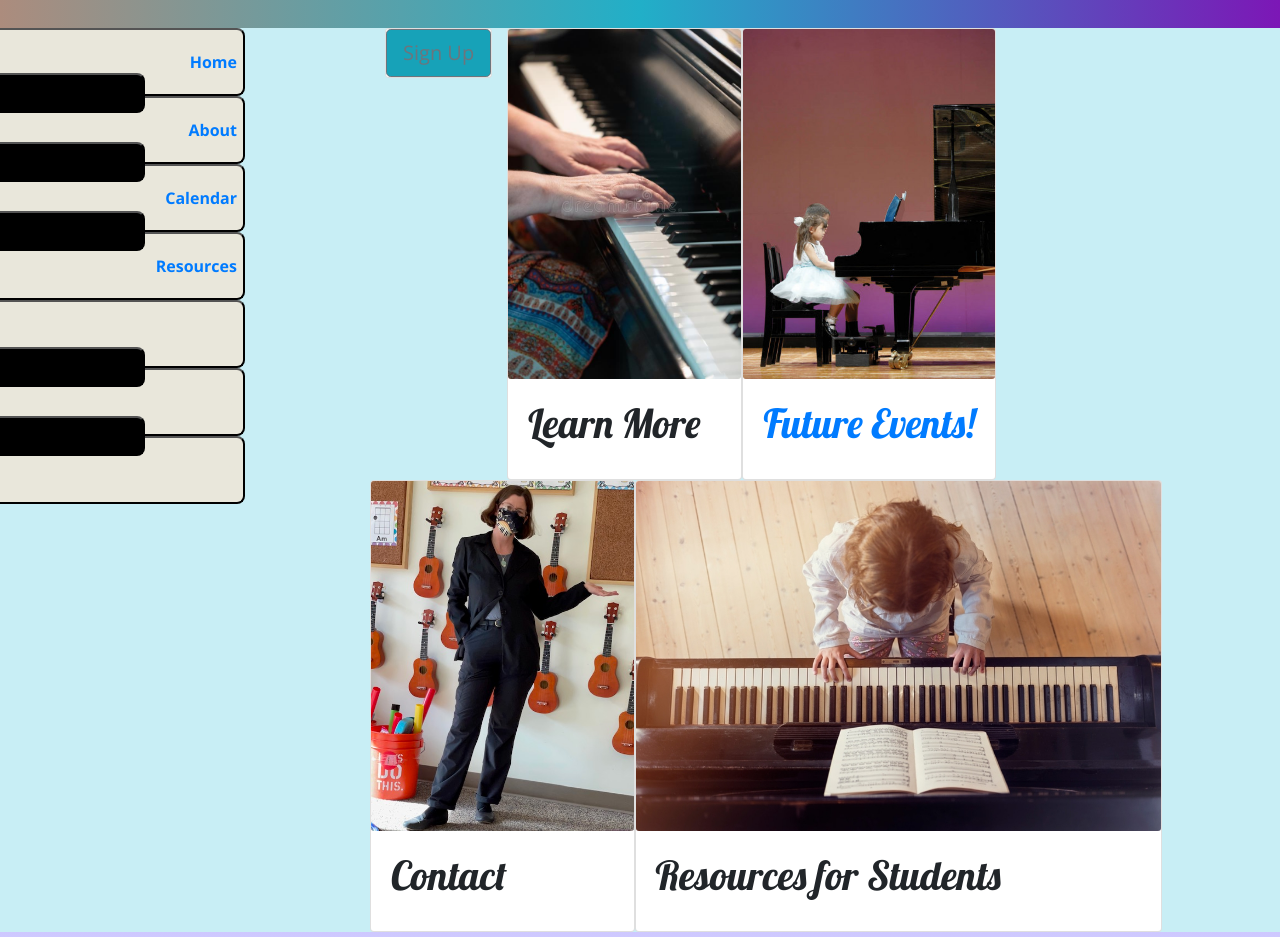
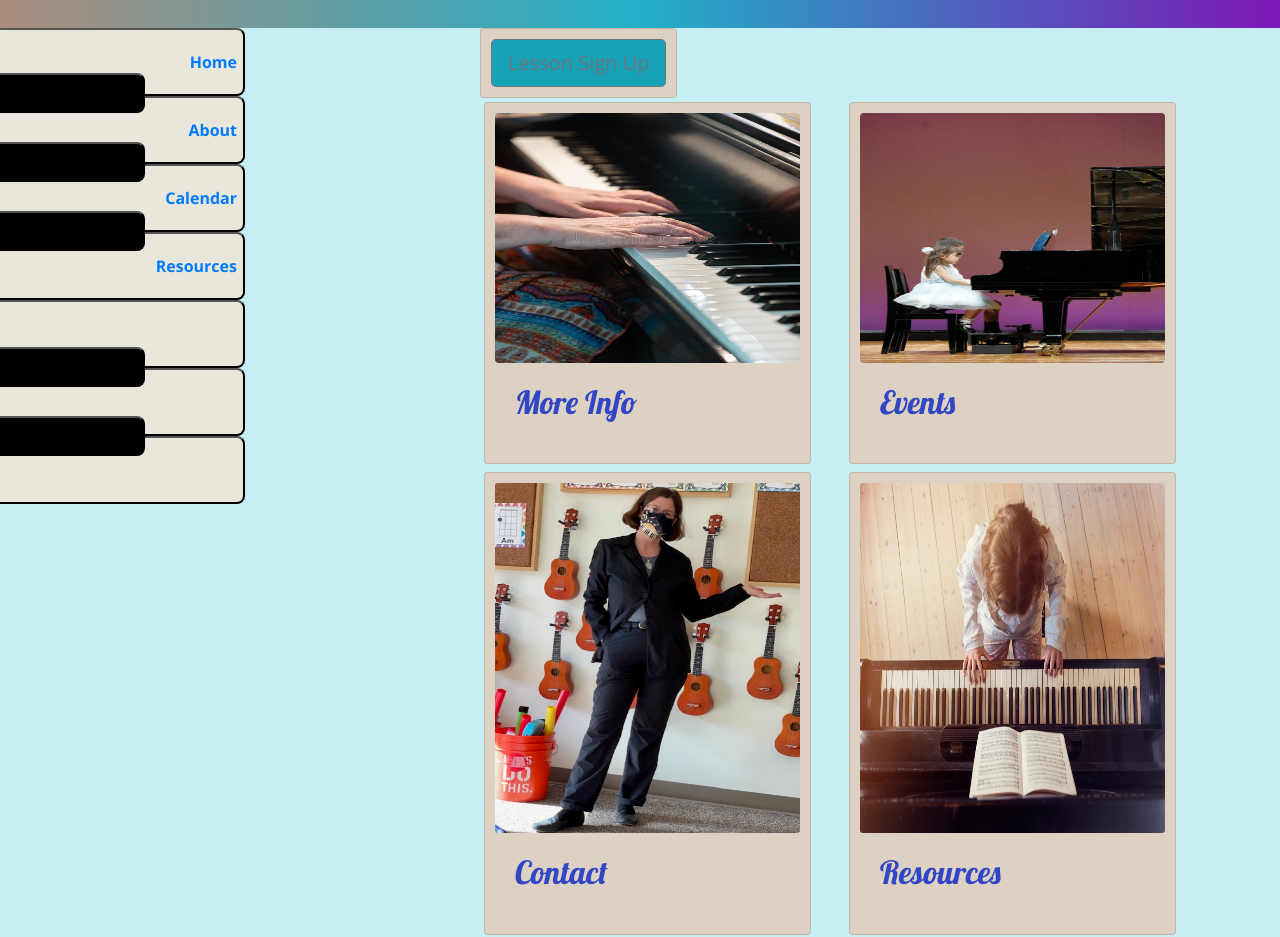
Before and after one commit to Sheilabob/DCM-in-React, a React (Create React App) app: page /home in a window 1280 px wide. Shown: the part 152-1089 px from the top of the page. Built offline with nearby package versions, Linux system fonts and the light colour scheme.

Commit message:
card styling started

```diff
--- a/src/App.css
+++ b/src/App.css
@@ -1,18 +1,17 @@
-.App {
-  background-color: #c8eef5;
-}
-
 .photo {
   height: 300px;
 }
 
 body {
   font-family: "Open Sans", sans-serif;
+  background-color: #c8eef5;
 }
 
 h1,
 h2,
 h3,
+h4,
+h5,
 .card-body > .card-title {
   font-family: "Lobster", cursive;
 }
@@ -52,6 +51,10 @@ h2 {
   color: white;
 }
 
+.jumbotron h1 {
+  color: #c8eef5;
+}
+
 .jumbotron h2 {
   color: #cec8ff;
 }
@@ -63,6 +66,16 @@ h2 {
 .card-img-overlay .card-title {
   color: white;
   background-color: rgba(0, 0, 0, 0.5);
+}
+
+.topStockPhotos {
+  height: 250px;
+  width: 100%;
+}
+
+.card {
+  background-color: #ddd1c3;
+  padding: 10px;
 }
 
 .whiteGameNote {
--- a/src/components/AllAboutComponent.jsx
+++ b/src/components/AllAboutComponent.jsx
@@ -1,16 +1,22 @@
 import React from 'react';
 import { Card, CardImg, CardTitle, CardBody } from 'reactstrap';
+import { Link } from 'react-router-dom';
+
 
 function AllAbout(props) {
     return (
-        <Card>
-            <CardImg src="/assets/images/verticalPiano.jpeg" height="350" alt="vertical hands playing piano" />
+        <div className="col-md-6">
+        <Card className='m-1'>
+        <Link to='/about'>
+            <CardImg src="/assets/images/verticalPiano.jpeg" alt="vertical hands playing piano" className="img-fluid rounded topStockPhotos" />
             <CardBody className="col text-left">
                 <CardTitle>
-                    <h1>Learn More</h1>
+                    <h2>More Info</h2>
                 </CardTitle>
             </CardBody>
+            </Link>
         </Card>
+        </div>
     );
 }
 
--- a/src/components/CalendarConnectComponent.jsx
+++ b/src/components/CalendarConnectComponent.jsx
@@ -10,16 +10,18 @@ import { Link } from 'react-router-dom';
 function CalendarConnect() {
 
     return (
-        <Card>
+        <div className="col-md-6">
+        <Card className="m-1">
             <Link to='/calendar'>
-                <CardImg src="/assets/images/pianoConcert.jpeg" height="350" alt="kids on concert stage" />
+                <CardImg src="/assets/images/pianoConcert.jpeg" height="350" alt="kids on concert stage" className="img-fluid rounded topStockPhotos" />
                 <CardBody className="col text-left">
                     <CardTitle>
-                        <h1>Future Events!</h1>
+                        <h2>Events</h2>
                     </CardTitle>
                 </CardBody>
             </Link>
         </Card>
+        </div>
     );
 }
 
--- a/src/components/ContactComponent.jsx
+++ b/src/components/ContactComponent.jsx
@@ -3,14 +3,16 @@ import { Card, CardImg, CardTitle, CardBody } from 'reactstrap';
 
 function Contact(props) {
     return (
-        <Card>
+        <div className="col-md-6">
+        <Card className='m-1'>
             <CardImg src="/assets/images/maskedProfile.jpg" height="350" alt="Ms. Sheila in mask" />
             <CardBody className="col text-left">
                 <CardTitle>
-                    <h1>Contact</h1>
+                    <h2>Contact</h2>
                 </CardTitle>
             </CardBody>
         </Card>
+        </div>
     );
 }
 
--- a/src/components/HomeComponent.js
+++ b/src/components/HomeComponent.js
@@ -11,6 +11,8 @@ function Home(props) {
         <div className="container">
             <div className="row">
                 <SignUp />
+            </div>
+            <div className="row">
                 <AllAbout />
                 <CalendarConnect />
                 <Contact />
--- a/src/components/MainComponent.jsx
+++ b/src/components/MainComponent.jsx
@@ -62,6 +62,8 @@ class Main extends Component {
             <div className="container">
                 <div className="row">
                     <KeyboardMenu />
+                    <div className="col-1 zDown">
+                    </div>
                     <div className="col">
                         <Switch>
                             <Route path='/home' component={HomePage} />
--- a/src/components/ResourcesComponent.jsx
+++ b/src/components/ResourcesComponent.jsx
@@ -1,16 +1,22 @@
 import React from 'react';
 import { Card, CardImg, CardTitle, CardBody } from 'reactstrap';
+import { Link } from 'react-router-dom';
+
 
 function Resources(props) {
     return (
-        <Card>
+        <div className="col-md-6">
+        <Card className='m-1'>
+            <Link to='/resources'>
             <CardImg src="/assets/images/overhead.jpeg" height="350" alt="overhead piano" />
             <CardBody className="col text-left">
                 <CardTitle>
-                    <h1>Resources for Students</h1>
+                    <h2>Resources</h2>
                 </CardTitle>
             </CardBody>
+            </Link>
         </Card>
+        </div>
     );
 }
 
--- a/src/components/ResourcesPageComponent.jsx
+++ b/src/components/ResourcesPageComponent.jsx
@@ -11,7 +11,7 @@ function ResourcePage() {
     return (
         <>
             <Button><Link to="/game">Game</Link></Button>
-            <Card>
+            <Card >
                 <CardImg src="/assets/images/metronome.jpeg" height="350" alt="metronome" />
                 <CardTitle>
                     <h2>Practice Tips:</h2>
--- a/src/components/SignUp.jsx
+++ b/src/components/SignUp.jsx
@@ -28,10 +28,10 @@ class SignUp extends Component {
     render() {
         return (
             <div>
-                <div className="col">
+                <div className="col-12">
                     <Card>
                         <Button className="btn-info btn-lg" outline onClick={this.toggleModal}>
-                        Sign Up
+                        Lesson Sign Up
                         </Button>
                     </Card>
                 </div>
```
